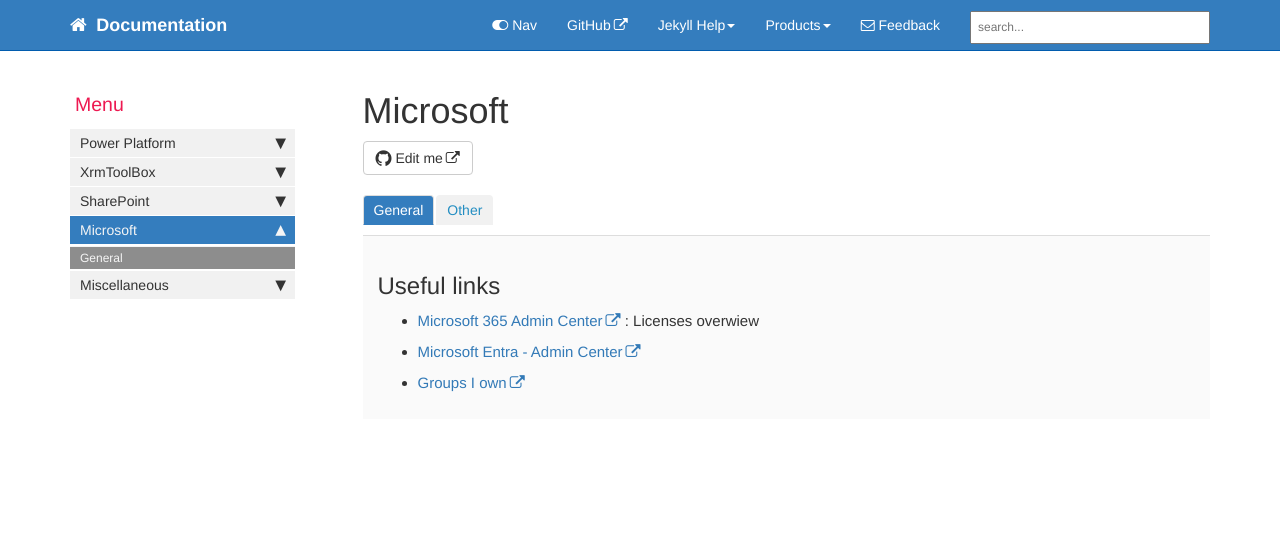
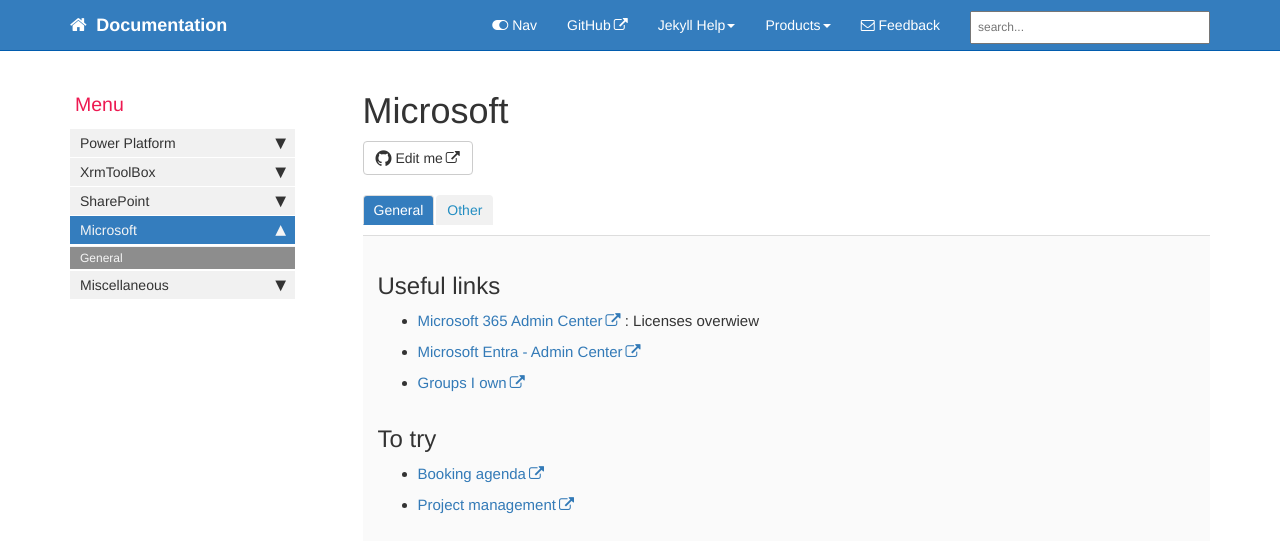
Before and after one commit to gedeontofidji/Documentation, a Jekyll site: the page built from pages/mydoc/mydoc_microsoft.md, in a window 1280 px wide. Shown: the top 553 px of the page. Built offline with Jekyll 4.4.1, drawn with Linux system fonts in a browser that asks for light colours; comment, search, counter and statistics services are not loaded.

Commit message:
Update mydoc_microsoft.md

```diff
--- a/pages/mydoc/mydoc_microsoft.md
+++ b/pages/mydoc/mydoc_microsoft.md
@@ -19,6 +19,10 @@ folder: mydoc
 * [Microsoft 365 Admin Center](https://admin.microsoft.com/#/homepage) : Licenses overwiew
 * [Microsoft Entra - Admin Center](https://entra.microsoft.com/?l=en.en-us)
 * [Groups I own](https://myaccount.microsoft.com/groups/groups-i-own)
+
+## To try
+* [Booking agenda](https://outlook.office.com/bookings/homepage)
+* [Project management](https://project.microsoft.com/fr-FR)
 </div>
 
 <div role="tabpanel" class="tab-pane" id="other" markdown="1">
```
